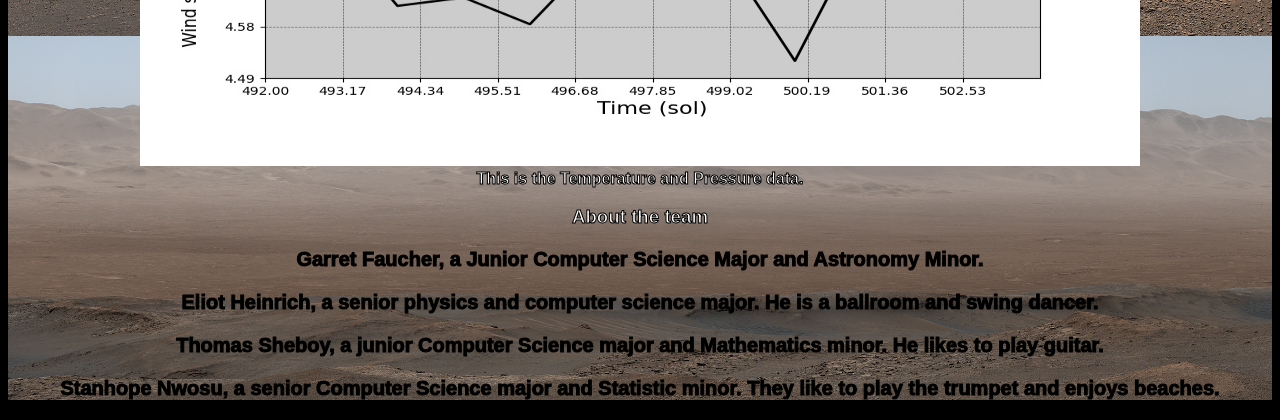
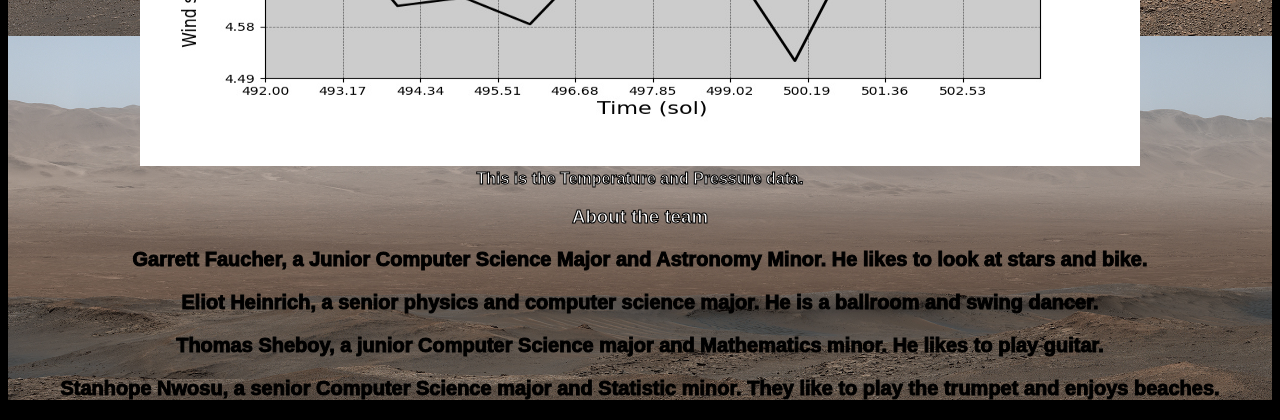
Before and after one commit to GarrettFaucher/CS205-Final, a PHP site: page / in a window 1280 px wide. Shown: the part 2385-2805 px from the top of the page. Run offline with PHP 8.4, Linux system fonts and the light colour scheme.

Commit message:
Changed Garrett info

```diff
--- a/index.php
+++ b/index.php
@@ -49,7 +49,7 @@
 
 
         <h3><strong>About the team</strong></h3>
-        <p><strong>Garret Faucher, a Junior Computer Science Major and Astronomy Minor.</strong></p>
+        <p><strong>Garrett Faucher, a Junior Computer Science Major and Astronomy Minor. He likes to look at stars and bike.</strong></p>
         <p><strong>Eliot Heinrich, a senior physics and computer science major. He is a ballroom and swing dancer. </strong></p>
         <p><strong>Thomas Sheboy, a junior Computer Science major and Mathematics minor. He likes to play guitar.</strong></p>
         <p><strong>Stanhope Nwosu, a senior Computer Science major and Statistic minor.
```
